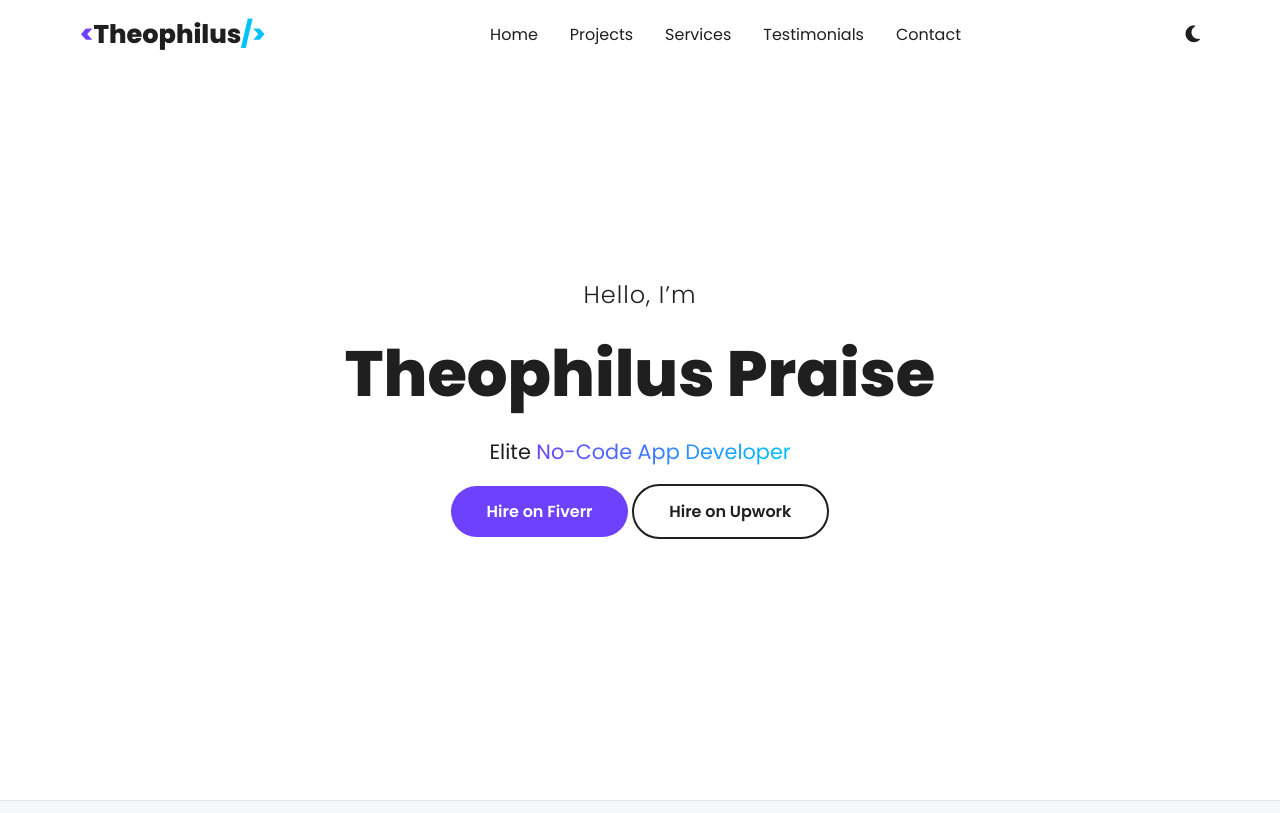
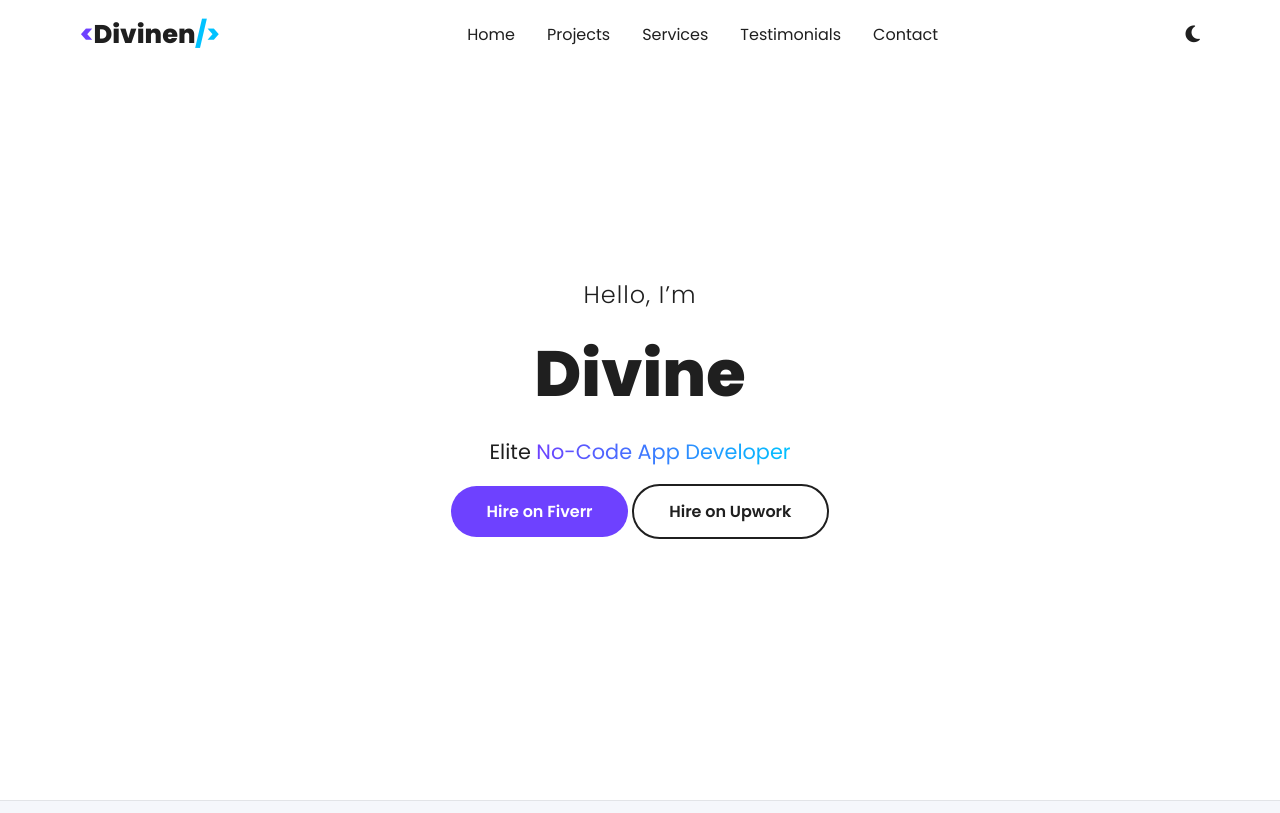
Before and after one commit to TheophilusPraise/portfolio, a plain HTML site: page index.html in a window 1280 px wide. Shown: the top 813 px of the page. Drawn offline with Linux system fonts and the light colour scheme.

Commit message:
your commit message he

```diff
--- a/index.html
+++ b/index.html
@@ -25,7 +25,7 @@
   <!-- NAVBAR -->
   <header id="navbar" class="sticky">
     <div class="container nav-wrapper">
-      <a href="index.html" class="logo"><span>&lt;</span>Theophilus<span>/&gt;</span></a>
+      <a href="index.html" class="logo"><span>&lt;</span>Divinen<span>/&gt;</span></a>
 
       <nav>
         <ul class="nav-links">
@@ -46,7 +46,7 @@
   <section class="hero">
     <div class="container hero-inner">
       <h2 class="subtitle">Hello, I’m</h2>
-      <h1 class="title hero-title">Theophilus Praise</h1>
+      <h1 class="title hero-title">Divine</h1>
       <p class="tagline">Elite <span class="gradient-text">No-Code App Developer</span></p>
 
       <div class="cta-group">
```
